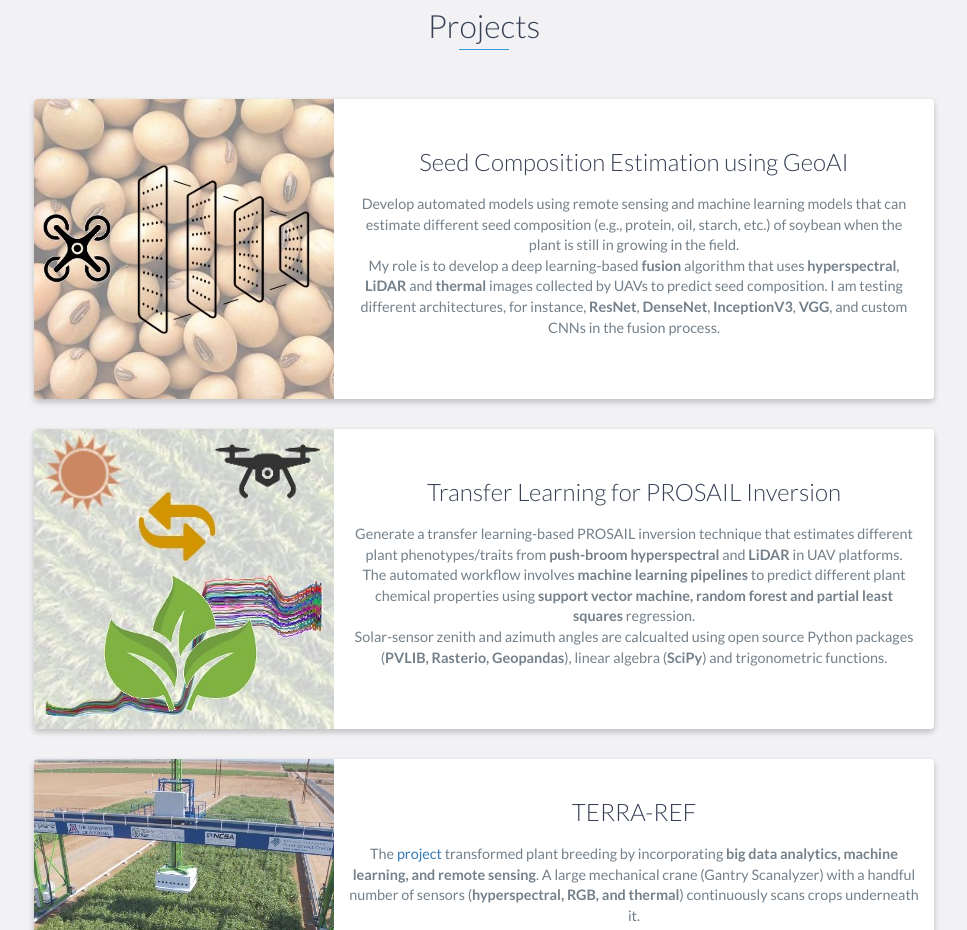
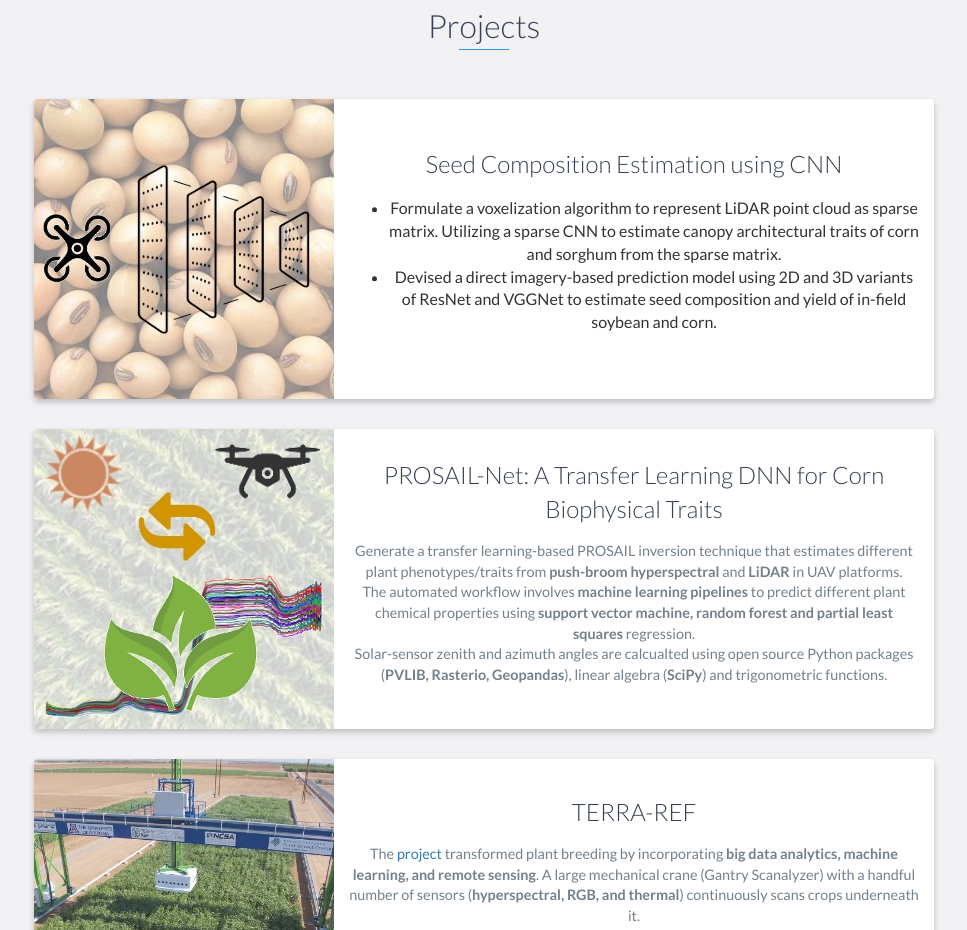
Before and after one commit to souravbhadra/__souravbhadra.github.io, a website: page index.html in a window 1280 px wide. Shown: the part 1135-2065 px from the top of the page, without its empty margins (156-1123 px from the left). Drawn offline with nearby package versions, Linux system fonts and the light colour scheme.

Commit message:
updated project info

```diff
--- a/index.html
+++ b/index.html
@@ -82,7 +82,8 @@
                         </strong> within the fields of <strong>
                         precision agriculture, crop breeding, food
                         insecurity, natural resources dynamics
-                        </strong> and <strong>urban modeling.</strong> <br>
+                        </strong> and <strong>urban modeling.</strong>
+                        <br>
                         <br>
                         I <i class="ffas fa-heart"></i> <strong>Python
                         , GIS </strong> and <strong>UAVs</strong>.
@@ -101,22 +102,33 @@
         <h2 class="heading">Projects</h2>
         <div class="container">
             <div class="row">
+
                 <div class="project shadow-large">
                     <div class="project-image">
                         <img src="images/project1.jpg" />
                     </div>
                     <!-- End .project-image -->
                     <div class="project-info">
-                        <h3>Seed Composition Estimation using GeoAI</h3>
+                        <h3>Seed Composition Estimation using CNN</h3>
                         <p>
-                          Develop automated models using remote sensing and machine learning models that
-                          can estimate different seed composition (e.g., protein, oil, starch, etc.) of soybean
-                          when the plant is still in growing in the field.<br>
-                          My role is to develop a deep learning-based <strong>fusion</strong> algorithm that uses
-                          <strong>hyperspectral</strong>, <strong>LiDAR</strong> and <strong>thermal</strong>
-                          images collected by UAVs to predict seed composition. I am testing different architectures,
-                          for instance, <strong>ResNet</strong>, <strong>DenseNet</strong>, <strong>InceptionV3</strong>,
-                          <strong>VGG</strong>, and custom CNNs in the fusion process.
+                            <ul>
+                                <li>
+                                    Formulate a voxelization algorithm
+                                    to represent LiDAR point cloud as
+                                    sparse matrix. Utilizing a sparse
+                                    CNN to estimate canopy
+                                    architectural traits of corn and
+                                    sorghum from the sparse matrix.
+                                </li>
+                                <li>
+                                    Devised a direct imagery-based
+                                    prediction model using 2D and 3D
+                                    variants of ResNet and VGGNet to
+                                    estimate seed composition and
+                                    yield of in-field soybean and
+                                    corn.
+                                </li>
+                            </ul>
                         </p>
                         <!--a href="#">View Project</a-->
                     </div>
@@ -130,7 +142,7 @@
                     </div>
                     <!-- End .project-image -->
                     <div class="project-info">
-                        <h3>Transfer Learning for PROSAIL Inversion</h3>
+                        <h3>PROSAIL-Net: A Transfer Learning DNN for Corn Biophysical Traits</h3>
                         <p>
                           Generate a transfer learning-based PROSAIL inversion technique that
                           estimates different plant phenotypes/traits from <strong>push-broom hyperspectral</strong> and
```
